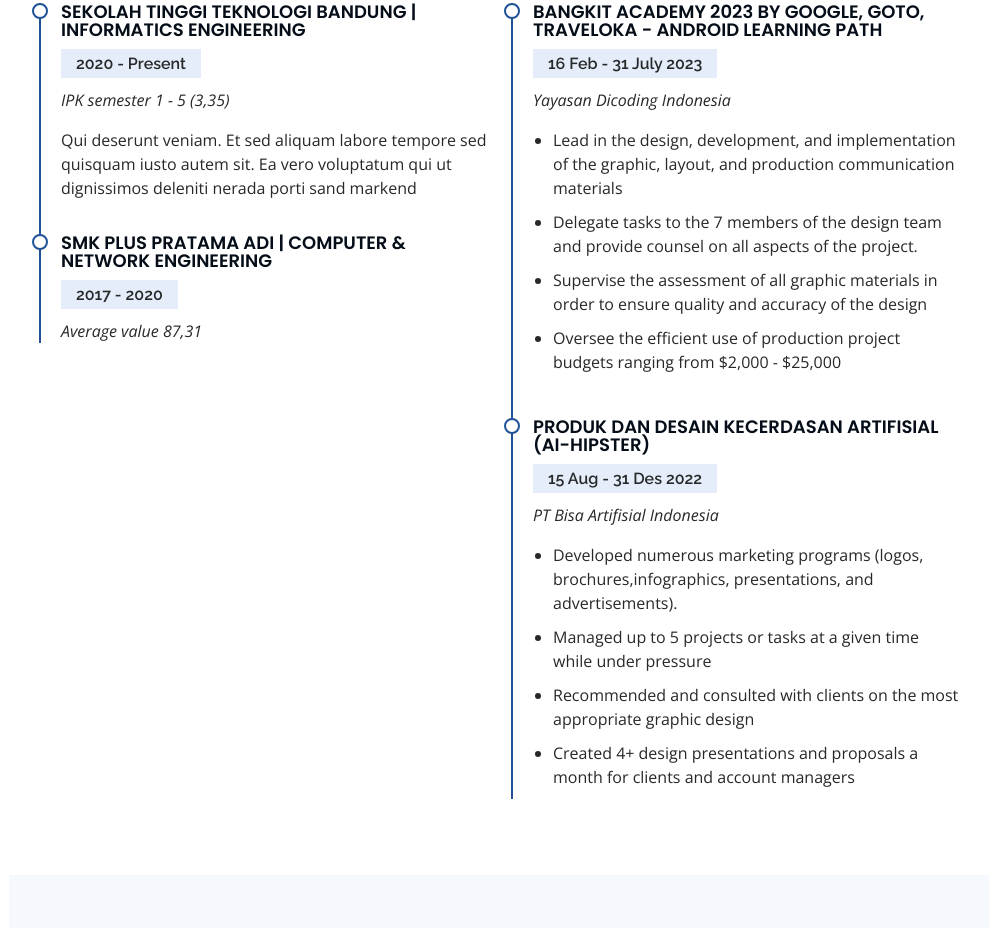
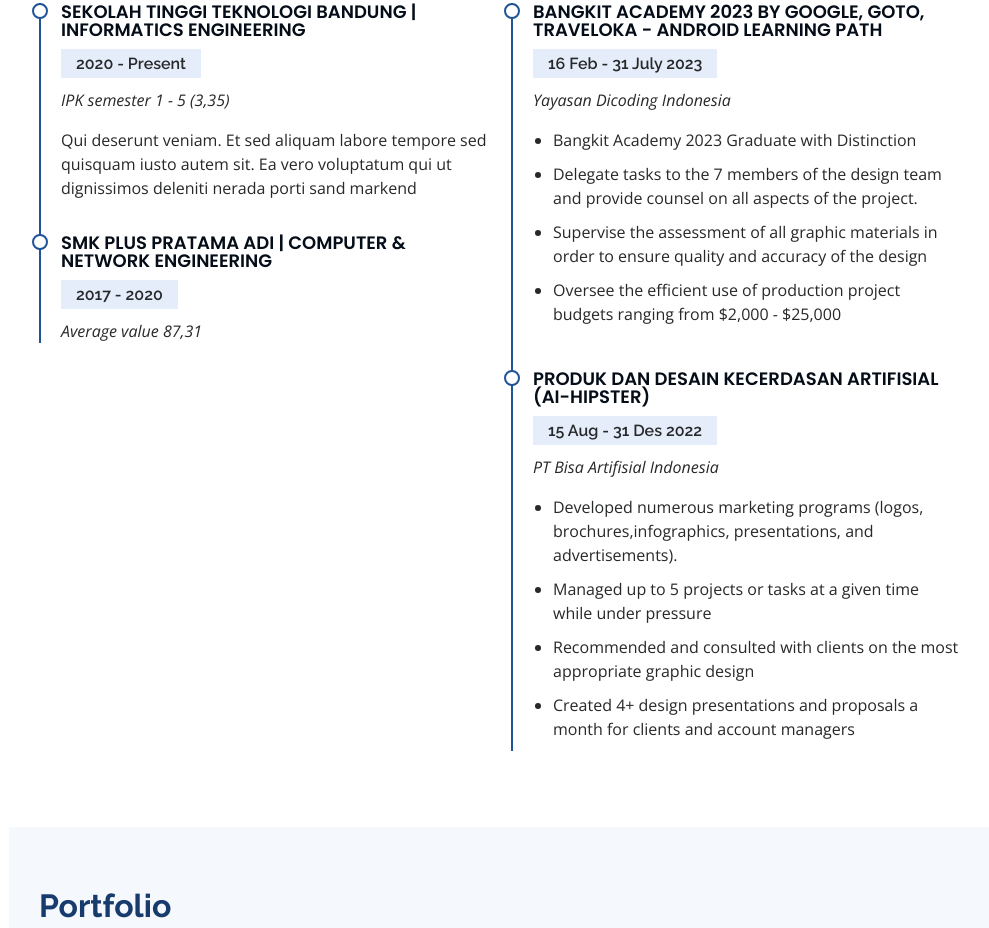
Before and after one commit to rexush/portfolio, a plain HTML site: page index.html in a window 1280 px wide. Shown: the part 2752-3680 px from the top of the page, without its empty margins (291-1280 px from the left). Drawn offline with nearby package versions, Linux system fonts and the light colour scheme.

Commit message:
add graduate

```diff
--- a/index.html
+++ b/index.html
@@ -5,7 +5,7 @@
   <meta charset="utf-8">
   <meta content="width=device-width, initial-scale=1.0" name="viewport">
 
-  <title>1Portfolio Husni Sabar</title>
+  <title>Portfolio Husni Sabar</title>
   <meta content="" name="description">
   <meta content="" name="keywords">
 
@@ -278,7 +278,7 @@
               <h5>16 Feb - 31 July 2023</h5>
               <p><em>Yayasan Dicoding Indonesia </em></p>
               <ul>
-                <li>Lead in the design, development, and implementation of the graphic, layout, and production communication materials</li>
+                <li>Bangkit Academy 2023 Graduate with Distinction</li>
                 <li>Delegate tasks to the 7 members of the design team and provide counsel on all aspects of the project. </li>
                 <li>Supervise the assessment of all graphic materials in order to ensure quality and accuracy of the design</li>
                 <li>Oversee the efficient use of production project budgets ranging from $2,000 - $25,000</li>
```
